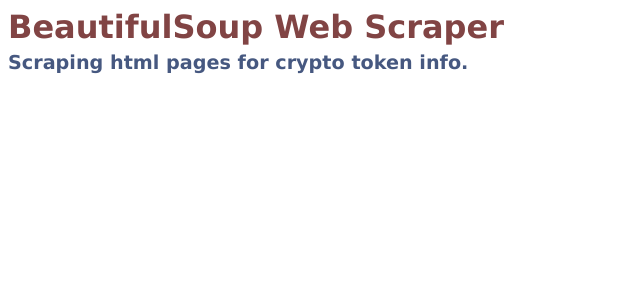
After one commit to CVanchieri/DSPortfolio_FlaskApp, a Flask app: page /coinscraper in a window 1280 px wide. The commit adds this page. Shown: the top 300 px of the page, without its empty margins (0-640 px from the left). Run offline with Flask 2, Linux system fonts and the light colour scheme; some libraries are stand-ins or nearby versions.

Commit message:
adding in coinscraper web page

```diff
--- a/app.py
+++ b/app.py
@@ -142,3 +142,9 @@ def covid19usadata():
     cur.close()
 
     return render_template('covid19usadata.html',tables=[table])
+
+### coinscraper ###
+@app.route('/coinscraper')
+def coin_scrape():
+
+    return render_template('coinscraper.html')
--- /dev/null
+++ b/templates/coinscraper.html
@@ -0,0 +1,13 @@
+<!doctype html>
+<html lang="en" prefix="og: http://ogp.me/ns#">
+<link rel=stylesheet type=text/css href="{{ url_for('static', filename='style.css') }}">
+<div class=page>
+  <title>Crypto Token Scraper</title>
+  <h1>BeautifulSoup Web Scraper</h1>
+  <h2>Scraping html pages for crypto token info.</h2>
+  <head>
+    <meta property="og:title" content="Using BeautifulSoup to scrape html pages for crypto token info."/>
+    <meta property="og:url" content="https://cvanchieri.github.io/DSPortfolio/Post_TwitterBotAWSLambdaFunction.html"/>
+    <meta name="image" property="og:image" content="https://github.com/CVanchieri/DSPortfolio/blob/master/assets/images/TwitterBot/TwitterBotData.png?raw=true"/>
+  </head>
+</div>
--- a/templates/covid19usadata.html
+++ b/templates/covid19usadata.html
@@ -4,7 +4,7 @@
 <link rel=stylesheet type=text/css href="{{ url_for('static', filename='style.css') }}">
 
 <h1>Covid-19 USA</h1>
-<h2>January 13th 2020 - Current</h2>
+<h2>January 13th 2020 - March 7th 2021</h2>
 <div>
   {% for table in tables %}
     {{ table|safe }}
--- a/templates/home.html
+++ b/templates/home.html
@@ -9,6 +9,8 @@
       <a href="/twitterbot"><button type="button" style="height:30px;width:250px">Tweets Collected</button> </a>
       <h1>COVID-19 USA</h1>
       <a href="/covid19usagraph"><button type="button" style="height:30px;width:250px">Plotly Graph</button> </a>
+      <h1>Crypto Coin Scraper</h1>
+      <a href="/coinscraper"><button type="button" style="height:30px;width:250px">Crypto Token Scraper</button> </a>
 
 
 </html>
```
